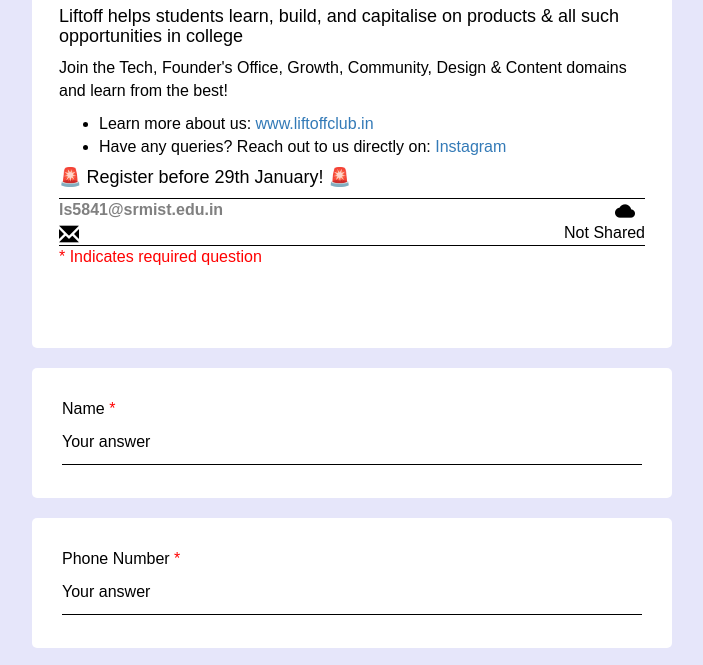
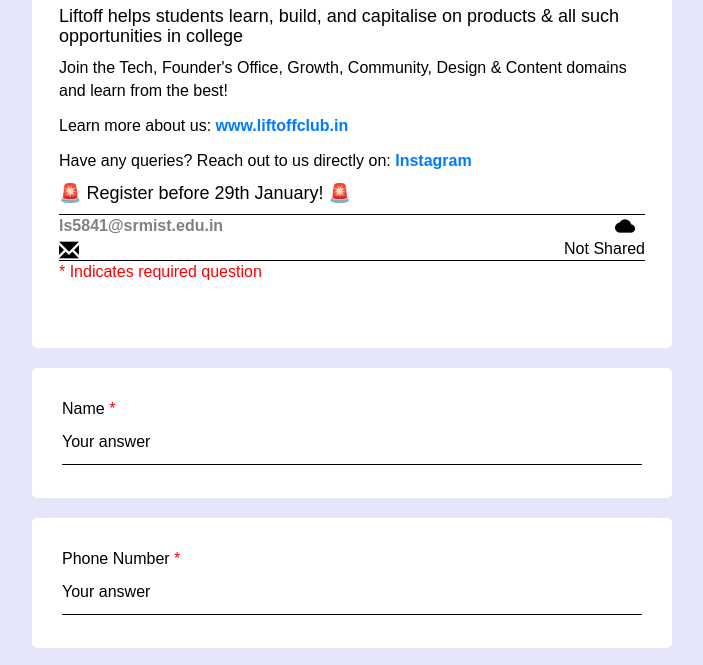
Before and after one commit to Laakhishiv6/google-forms, a plain HTML site: page index.html in a window 1280 px wide. Shown: the part 132-797 px from the top of the page, without its empty margins (288-991 px from the left). Drawn offline with nearby package versions, Linux system fonts and the light colour scheme.

Commit message:
style.css

```diff
--- a/style.css
+++ b/style.css
@@ -384,3 +384,33 @@ body {
         font-size: 20px;
     }
 }
+
+.responsive-list {
+    list-style-type: none;
+    padding: 0;
+    margin: 0;
+    font-family: Arial, sans-serif;
+    font-size: 16px;
+    line-height: 1.6;
+}
+
+.responsive-list li {
+    margin-bottom: 10px;
+    word-wrap: break-word;
+}
+
+.responsive-list a {
+    color: #007BFF;
+    text-decoration: none;
+    font-weight: bold;
+}
+
+.responsive-list a:hover {
+    text-decoration: underline;
+}
+
+@media (max-width: 768px) {
+    .responsive-list {
+        font-size: 14px;
+    }
+}
```
